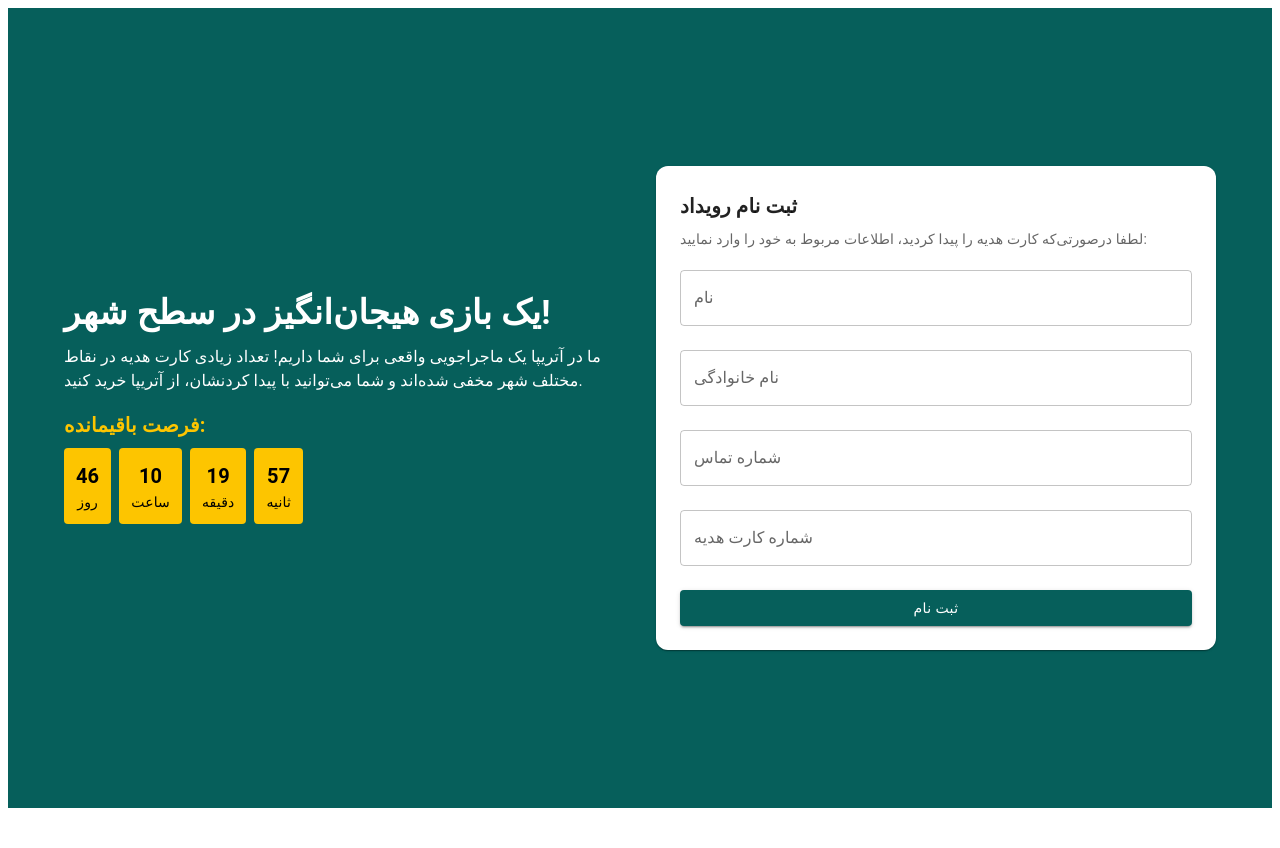
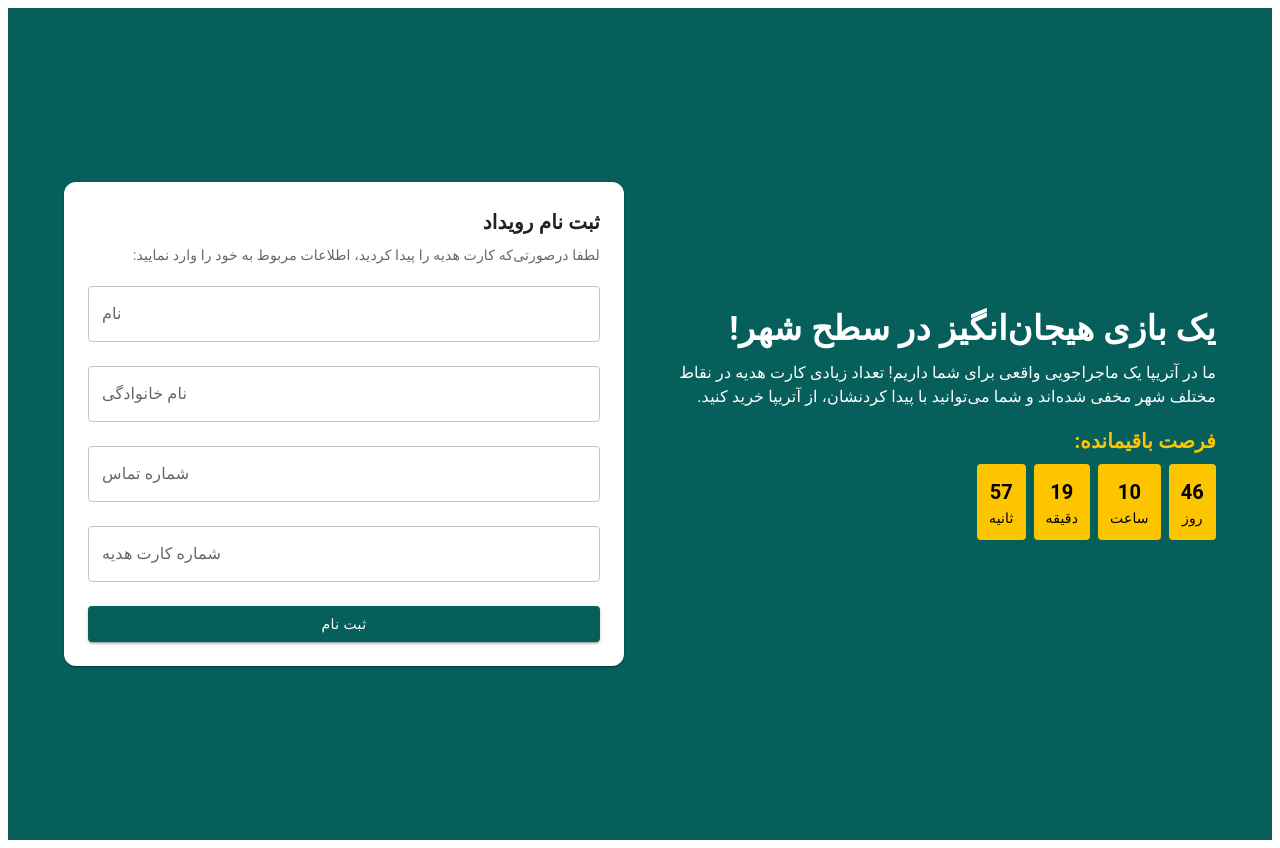
Before and after one commit to dylogedyloge/event, a React (Create React App) app: page / in a window 1280 px wide. Before the commit the page ends 816 px from the top, so only its background shows below. Built offline with nearby package versions, Linux system fonts and the light colour scheme.

Commit message:
change direction to rtl

```diff
--- a/src/Event.jsx
+++ b/src/Event.jsx
@@ -29,7 +29,7 @@ const EventRegistration = () => {
   }, []);
 
   return (
-    <Box sx={{ backgroundColor: "#065F5B", minHeight: "100vh", display: "flex", alignItems: "center", p: 0 }}>
+    <Box sx={{ backgroundColor: "#065F5B", minHeight: "100vh", display: "flex", alignItems: "center", p: 2 ,direction:"rtl"}}>
       <Container maxWidth="lg">
         {/* Use display flex instead of Grid for more direct control */}
         <Box
```
